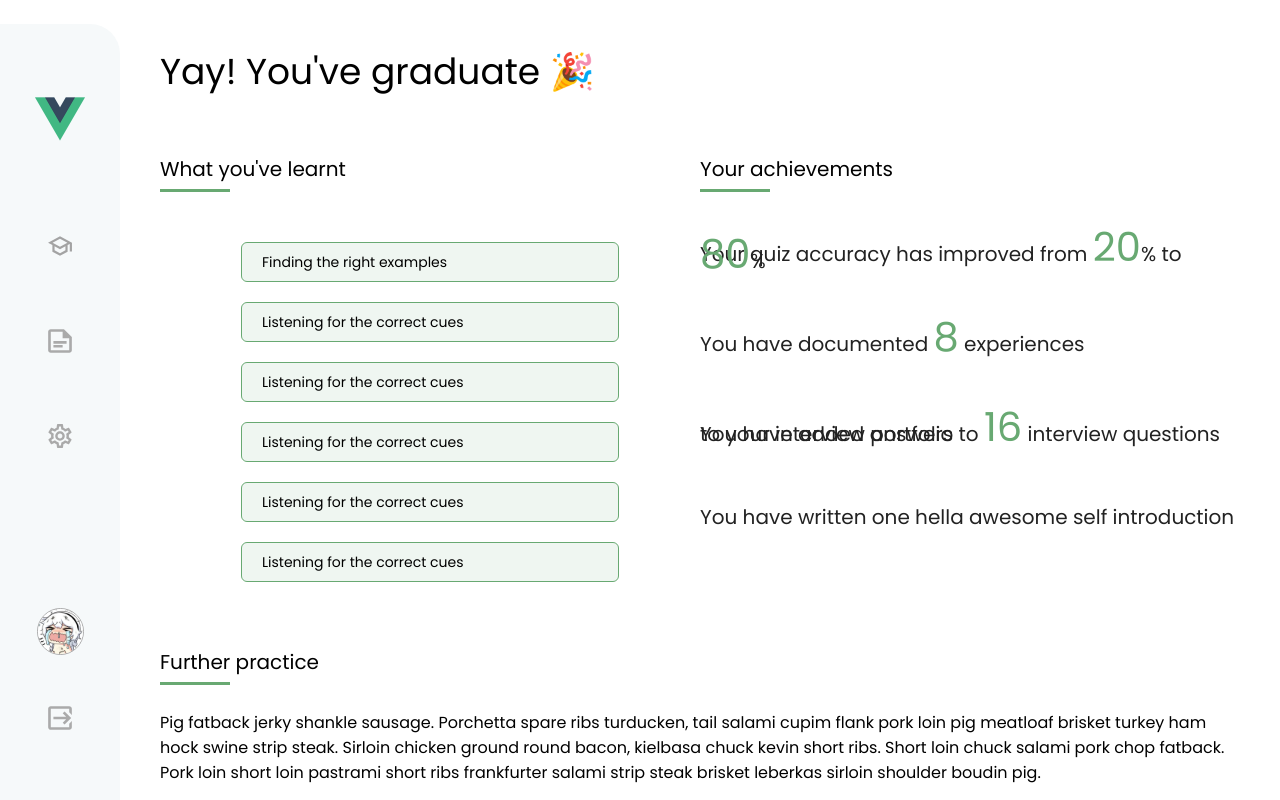
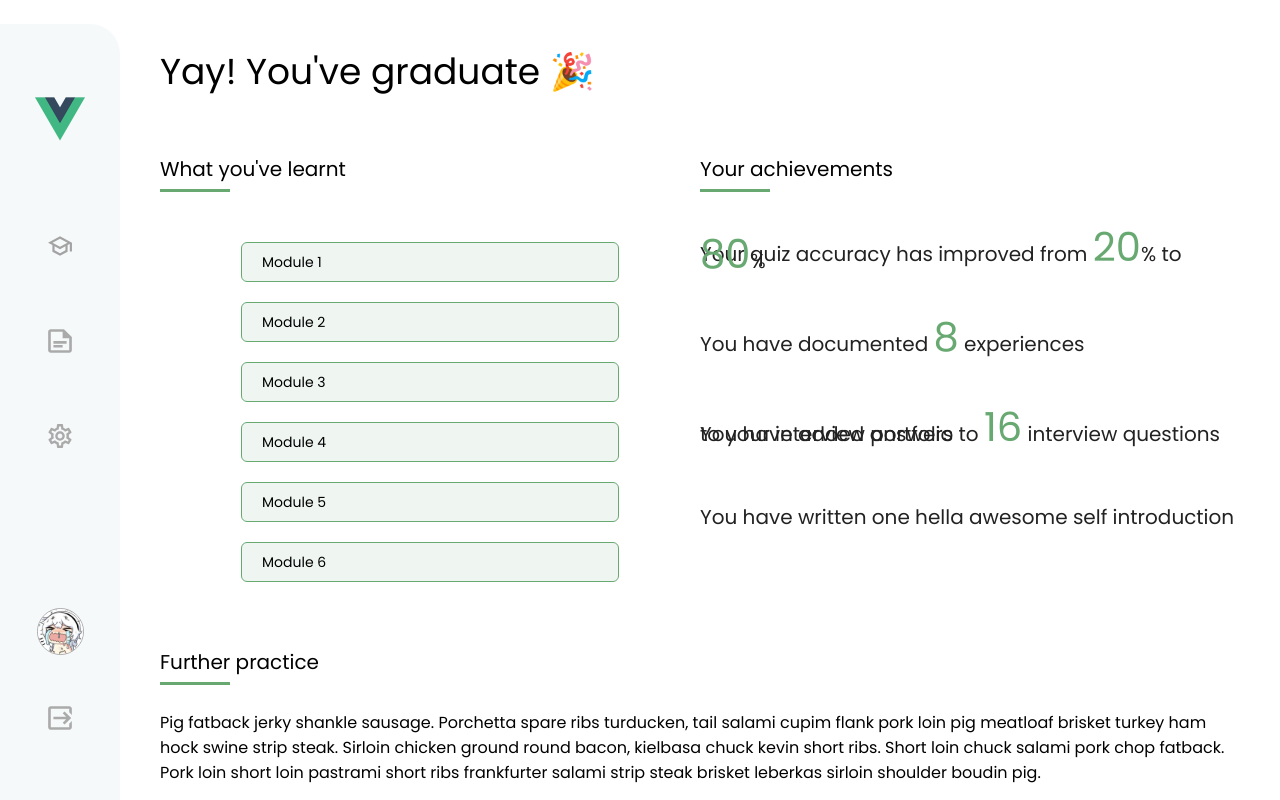
Before and after one commit to p4p-51/jubilant-octo-funicular, a Vue app in the folder frontend/: page /graduation in a window 1280 px wide. Built offline with nearby package versions, Linux system fonts and the light colour scheme.

Commit message:
fix static modules of graduation view

```diff
--- a/frontend/src/views/GraduationView.vue
+++ b/frontend/src/views/GraduationView.vue
@@ -8,12 +8,7 @@
         <section-title>What you've learnt</section-title>
 
         <div class="modules">
-          <ModuleItem name="Finding the right examples" moduleType="" />
-          <ModuleItem name="Listening for the correct cues" moduleType="" />
-          <ModuleItem name="Listening for the correct cues" moduleType="" />
-          <ModuleItem name="Listening for the correct cues" moduleType="" />
-          <ModuleItem name="Listening for the correct cues" moduleType="" />
-          <ModuleItem name="Listening for the correct cues" moduleType="" />
+          <ModuleItem v-for="m in modules" :name="m" :key="m" moduleType="" />
         </div>
       </div>
       <div class="achievements">
@@ -183,6 +178,14 @@ export default defineComponent({
       numExperiences: 8,
       numResponses: 16,
       hasSelfIntro: true,
+      modules: [
+        "Module 1",
+        "Module 2",
+        "Module 3",
+        "Module 4",
+        "Module 5",
+        "Module 6",
+      ],
     };
   },
 });
```
